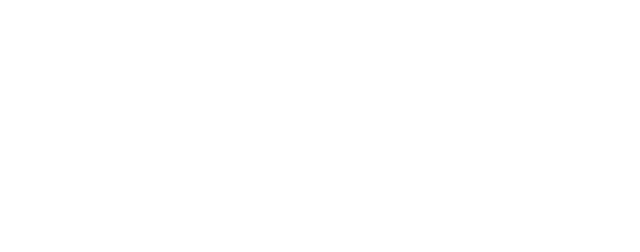
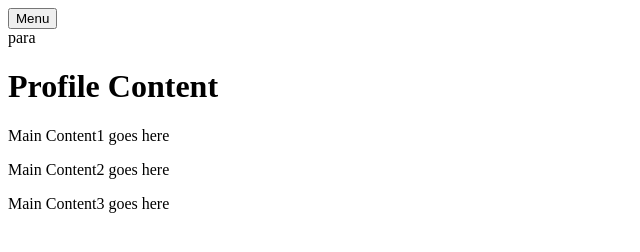
Before and after one commit to PsammystPrime/Dynamic-user-interface-interaction, a plain HTML site: page drop-down/index.html in a window 1280 px wide. Shown: the whole page, without its empty margins (0-640 px from the left). Drawn offline with Linux system fonts and the light colour scheme.

Commit message:
Update index.html

```diff
--- a/drop-down/index.html
+++ b/drop-down/index.html
@@ -5,9 +5,23 @@
     <meta name="viewport" content="width=device-width, initial-scale=1.0">
     <title>Drop-Down-Menu</title>
     <link rel="stylesheet" href="style.css">
-    <script src="index.js"></script>
+    <script src="index.js" defer></script>
 </head>
 <body>
+    <div class="container">
+        <div class="nav">
+            <button class="menu">Menu</button>
+            <article>para</article>
+        </div>
+
+        <div class="main">
+            <h1>Profile Content</h1>
+            <p>Main Content1 goes here</p>
+            <p>Main Content2 goes here</p>
+            <p>Main Content3 goes here</p>
+
+        </div>
+    </div>
 
 </body>
 </html>
```
